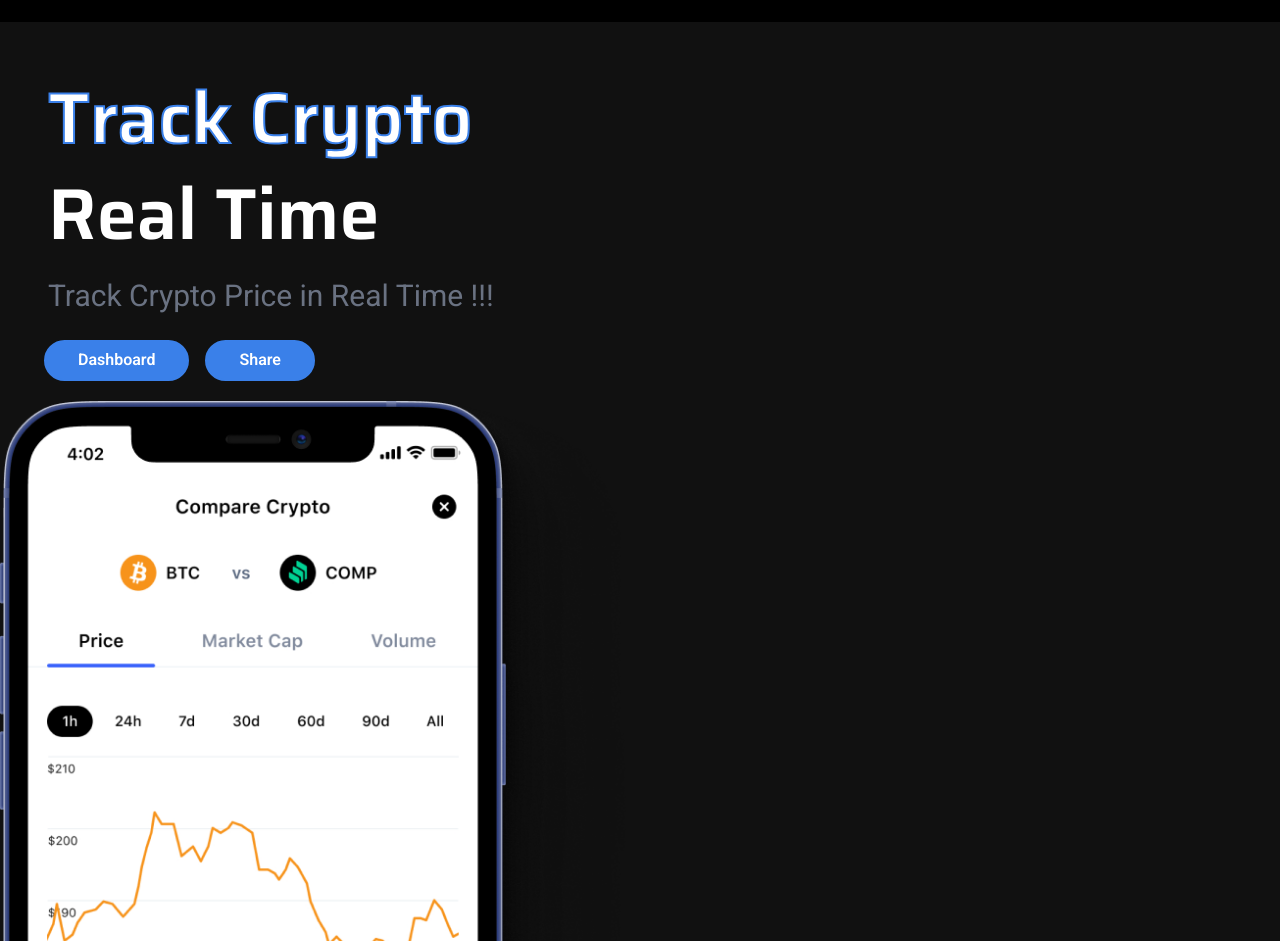
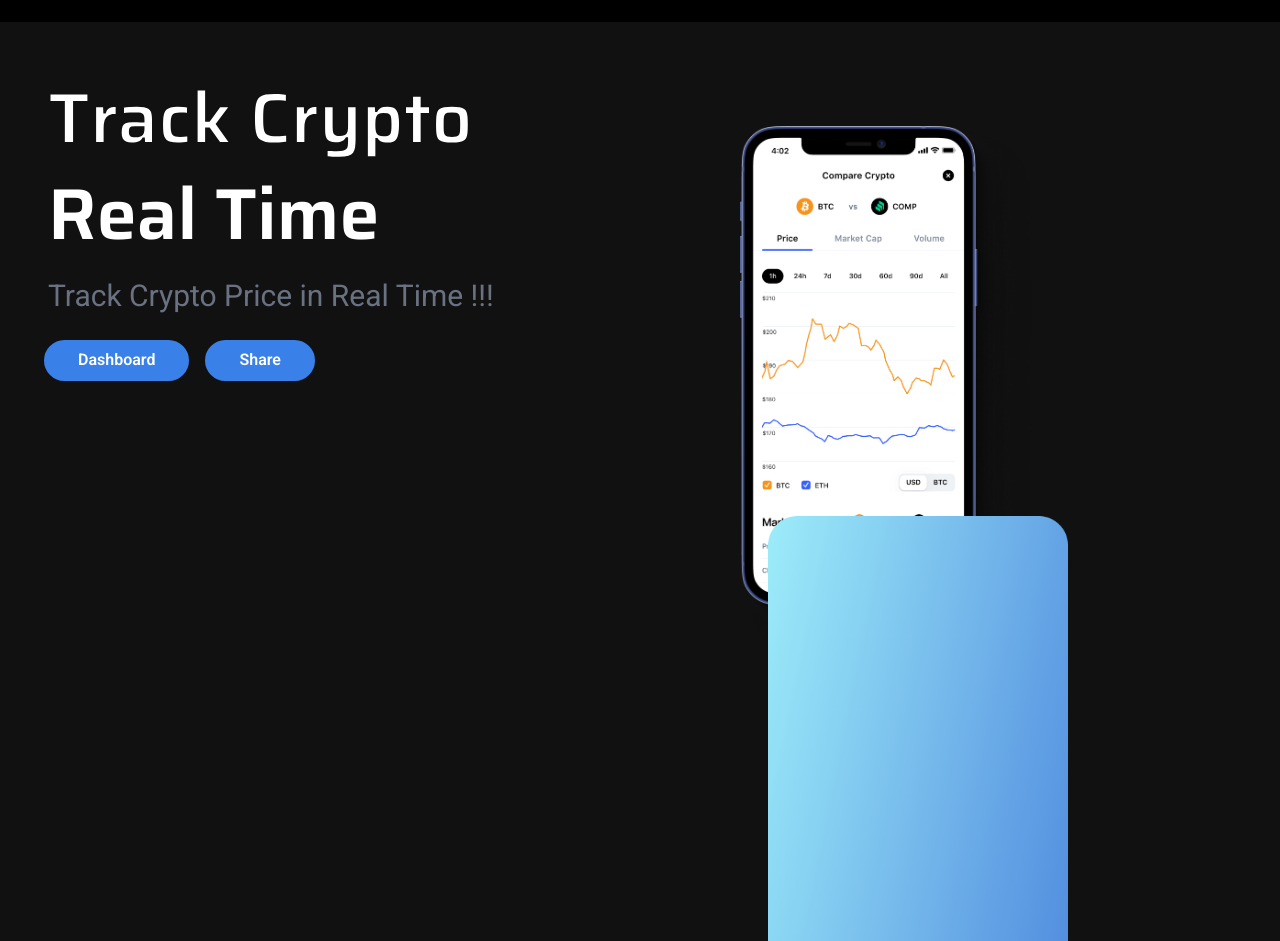
Before and after one commit to HarshitTiwari-20/Crypto-Price-tracker, a React (Vite) app: page / in a window 1280 px wide. Shown: the part 71-1012 px from the top of the page. Built offline with nearby package versions, Linux system fonts and the light colour scheme.

Commit message:
added animation

```diff
--- a/package.json
+++ b/package.json
@@ -15,6 +15,7 @@
     "@mui/icons-material": "^7.1.2",
     "@mui/material": "^7.1.2",
     "@tailwindcss/vite": "^4.1.10",
+    "framer-motion": "^12.23.0",
     "react": "^19.1.0",
     "react-dom": "^19.1.0",
     "tailwindcss": "^4.1.10"
--- a/src/components/Dashboard/MainComp/index.jsx
+++ b/src/components/Dashboard/MainComp/index.jsx
@@ -3,14 +3,30 @@ import "./style.css";
 import Button from "../../common/Button/button";
 import iphone from "../../../assets/iphone.png"
 import gradient from "../../../assets/gradient.png"
+import { motion } from "framer-motion";
+import { delay } from "framer-motion/dom";
 
 function MainComp() {
     return (
-      <div className="max-sm:text-2xl">
-        <div className="left-comp saira-italic  font-extrabold text-7xl px-12 py-15 max-sm:text-4xl">
-          <div className="track text-white stroke-blue-800 ">Track Crypto</div>
+      <div className="max-sm:text-2xl flex-1">
+        <div className="left-comp saira-italic flex-1 font-extrabold text-7xl px-12 py-15 max-sm:text-4xl">
+          <motion.h
+            className="track-head"
+            initial={{ opacity: 0, y: 50 }}
+            animate={{ opacity: 1, y: 0 }}
+            transition={{ duration: 3 }}
+          >
+            <span className="track flex-1 text-white stroke-blue-800 ">
+              Track Crypto
+            </span>
             <div className="real py-6 ">Real Time </div>
+          </motion.h>
         </div>
+        <motion.h
+          initial={{ opacity: 0, y: 50 }}
+          animate={{ opacity: 1, y: 0 }}
+          transition={{ duration: 1, delay: 0.5 }}
+        >
           <div className="text-3xl px-12 text-gray-500 -mt-14 max-sm:text-xl">
             Track Crypto Price in Real Time !!!
           </div>
@@ -18,11 +34,23 @@ function MainComp() {
             <Button text={"Dashboard"} />
             <Button text={"Share"} className="self" />
           </div>
-
-        <div className=" phone-cont">
-          <img src={iphone} className="iphone" />
-          <img src={gradient} className="grad" />
+        </motion.h>
+        <div className="flex-1 flex justify-center items-center phone-cont max-sm:mt-8">
+          <motion.h
+            initial={{ y: -50 }}
+            animate={{ y: 30 }}
+            transition={{
+              type: "smooth",
+              repeatType: "mirror",
+              duration: 2,
+              repeat: Infinity,
+            }}
+          >
+            <img src={iphone} className="iphone" alt="iPhone mockup" />
+          </motion.h>
+          <img src={gradient} className="gradient" alt="Gradient background" />
         </div>
+        <div className=""></div>
       </div>
     );
 }
--- a/src/components/Dashboard/MainComp/style.css
+++ b/src/components/Dashboard/MainComp/style.css
@@ -1,7 +1,7 @@
 .track{
     color:var(--white);
     -webkit-text-stroke-width: 2px;
-    -webkit-text-stroke-color: var(--blue);
+    -webkit-text-stroke-color: var(--black);
  }
 .track:hover{
     color:var(--blue);
@@ -24,6 +24,52 @@
 }
 
 
-.phone-cont{
+.phone-cont {
     width: 50%;
+    position: relative;
+    display: flex;
+    justify-content: center;
+    align-items: center;
+  }
+
+.iphone{
+    position: relative;
+    width: 350px;
+    /* image is overlapping on navbar==========>> fix it*/
+    width: 40%;
+    min-width: 300px;
+    width: 40%;
+    max-width: 600px;
+    margin: 0% 0% 100% 20%;
+    margin-top: -50%;
+    right: 0;
+    left: 100%;
+    z-index: 0;
+  }
+
+.gradient{
+    position: absolute;
+    width: 40%;
+    min-width: 300px;
+    width: 40%;
+    max-width: 600px;
+    margin: 90% 0% 100% 20%;
+    right: 0;
+    left: 100%;
+    z-index: 0;
+
+  }
+
+
+
+@media only screen and (max-width: 1250px) {
+
+    .iphone {
+        width: 50%;
+       min-width: 250px;
+    }
+    .gradient {
+       min-width: 250px;
+       top: 6rem;
+    }
 }
```
Also changed, not shown: 1 other file (tests, documents, lock files or other folders). Lines whose indentation alone changed are shown as unchanged.
